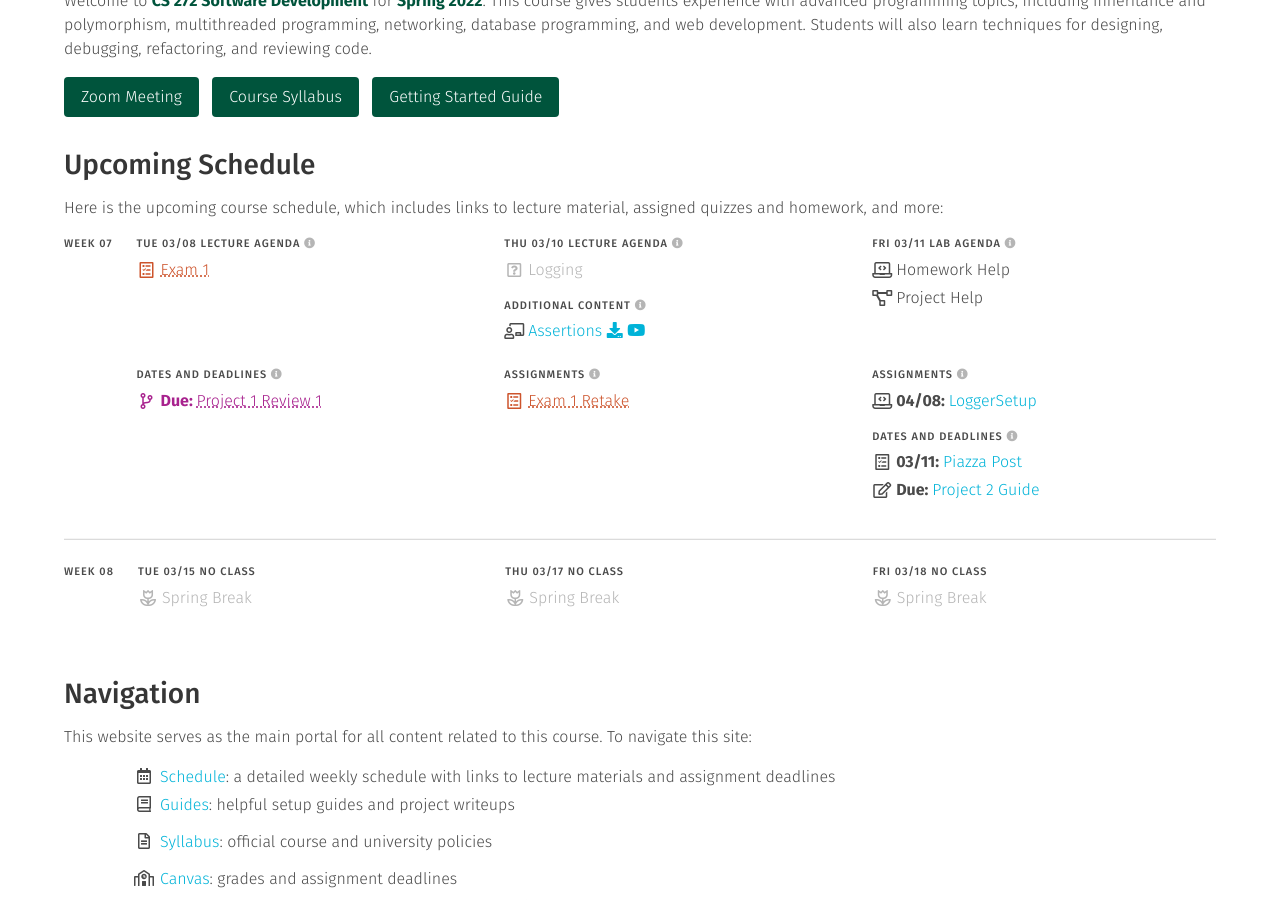
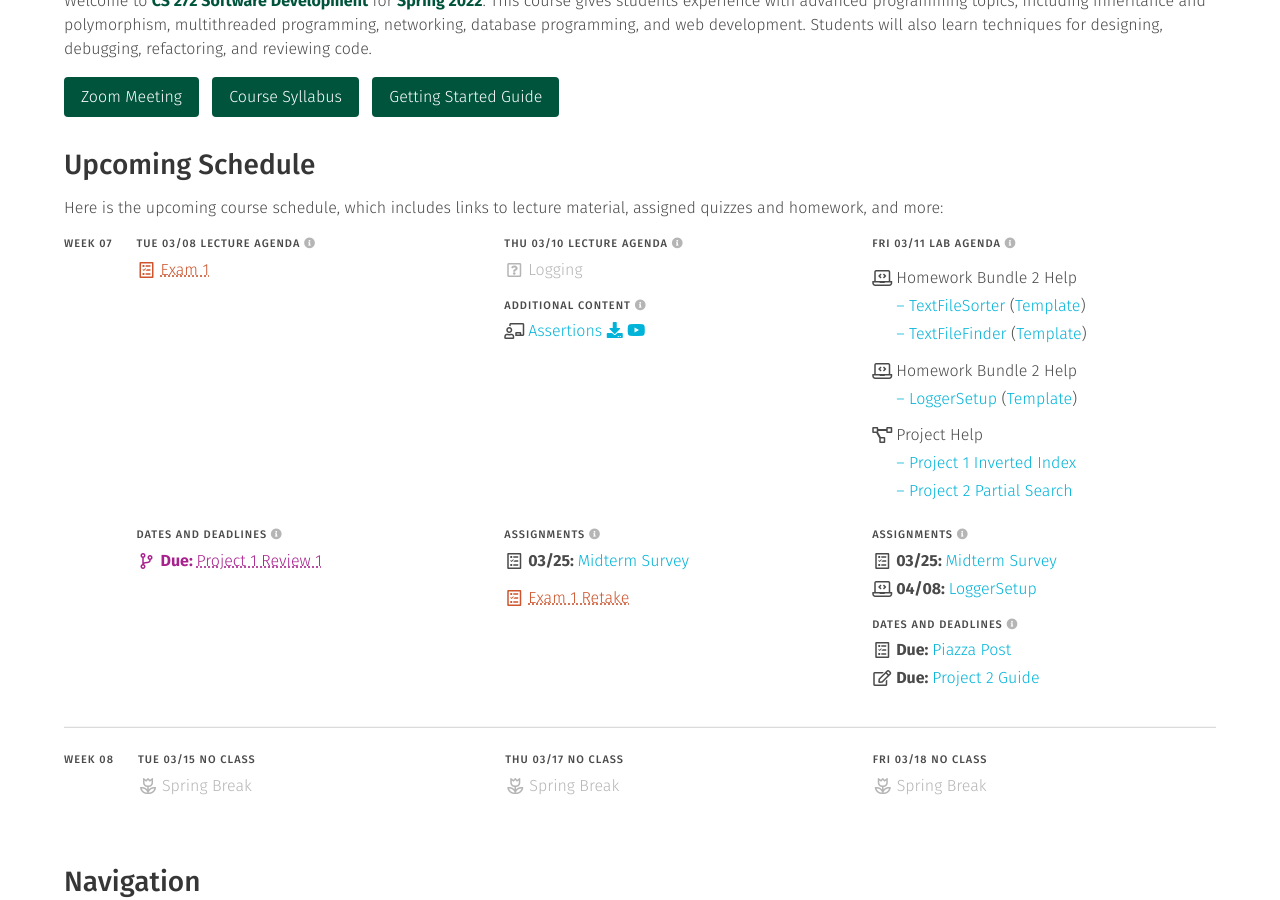
Before and after one commit to usf-cs272-spring2022/usf-cs272-spring2022.github.io, a Jekyll site: the page built from index.md, in a window 1280 px wide and 900 px high, scrolled down 341 px. Built offline with Jekyll 4.4.1, drawn with Linux system fonts in a browser that asks for light colours.

Commit message:
Adding survey

```diff
--- a/_data/participation.yml
+++ b/_data/participation.yml
@@ -75,18 +75,18 @@
   <<: *default
   text: 'Piazza Post'
   date: 2022-03-11
-  show: true
+  #show: true
   link: 'https://usfca.instructure.com/courses/1605147/assignments/7181489'
 
 # week 8 (spring break)
 
 # week 9 (retake, homework bundle 2)
 
-# midterm_survey:
-#   <<: *default
-#   text: 'Midterm Survey'
-#   link: 'https://usfca.instructure.com/courses/1602551/assignments/7139677'
-#   date: 2021-11-05
+midterm_survey:
+  <<: *default
+  text: 'Midterm Survey'
+  link: 'https://usfca.instructure.com/courses/1605147/quizzes/2402539'
+  date: 2022-03-25
 
 # week 10 (project 2)
 
--- a/_data/schedule.yml
+++ b/_data/schedule.yml
@@ -926,23 +926,59 @@
 
           - <<: *assignments
             items:
+              - file: 'participation'
+                name: 'midterm_survey'
+
               - text: 'Exam 1 Retake'
                 icon: 'exam'
                 link: 'https://usfca.instructure.com/courses/1605147/assignments/7189028'
-                type: ['has-text-danger']
+                type: ['has-text-danger', 'bump']
 
       - date: 2022-03-11
         sections:
           - <<: *labs
             items:
-              - text: 'Homework Help'
+              - text: 'Homework Bundle 2 Help'
                 icon: 'homework'
+                type: 'bump'
+
+              - text: '– TextFileSorter'
+                icon: 'nothing'
+                link: 'https://usfca.instructure.com/courses/1605147/assignments/7166820'
+                more: '(<a href="https://github.com/usf-cs272-spring2022/homework-TextFileSorter-template">Template</a>)'
+
+              - text: '– TextFileFinder'
+                icon: 'nothing'
+                link: 'https://usfca.instructure.com/courses/1605147/assignments/7166819'
+                more: '(<a href="https://github.com/usf-cs272-spring2022/homework-TextFileFinder-template">Template</a>)'
+
+              - text: 'Homework Bundle 2 Help'
+                icon: 'homework'
+                type: 'bump'
+
+              - text: '– LoggerSetup'
+                icon: 'nothing'
+                link: 'https://usfca.instructure.com/courses/1605147/assignments/7166821'
+                more: '(<a href="https://github.com/usf-cs272-spring2022/homework-LoggerSetup-template">Template</a>)'
 
               - text: 'Project Help'
                 icon: 'project'
+                type: 'bump'
+
+              - text: '– Project 1 Inverted Index'
+                icon: 'nothing'
+                link: '/guides/projects/project-1.html'
+
+              - text: '– Project 2 Partial Search'
+                icon: 'nothing'
+                link: '/guides/projects/project-2.html'
+
 
           - <<: *assignments
             items:
+              - file: 'participation'
+                name: 'midterm_survey'
+
               - file: 'homework'
                 name: 'loggersetup'
 
@@ -1021,16 +1057,21 @@
 
           - <<: *deadlines
             items:
+              - file: 'participation'
+                name: 'midterm_survey'
+
               - text: 'Homework Bundle 2'
                 icon: 'homework'
                 date: 2022-03-25
-                type: ['has-text-weight-bold']
+                type: ['has-text-weight-bold', 'bump']
 
               - file: 'homework'
                 name: 'textfilesorter'
 
               - file: 'homework'
                 name: 'textfilefinder'
+
+
 
   - week: 10
     days:
```
